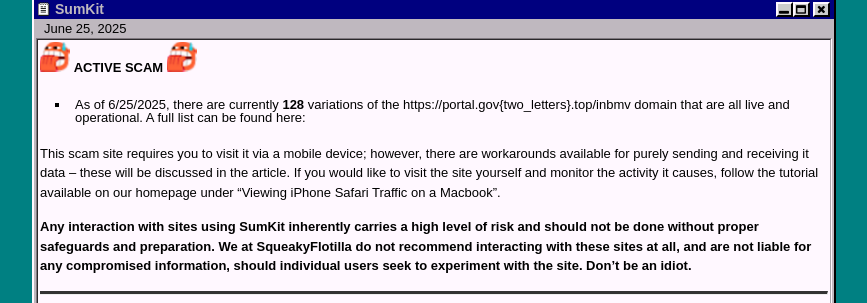
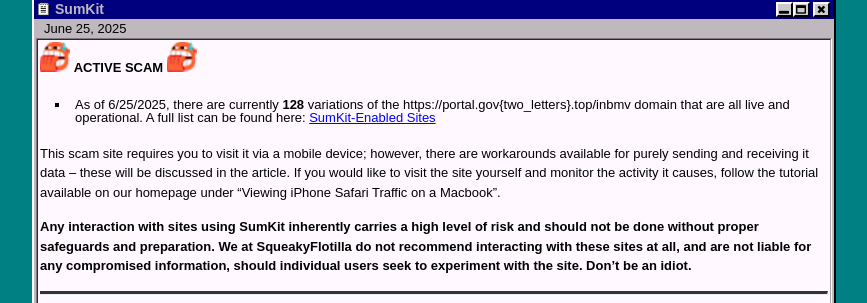
Before and after one commit to scattered-gonk/scattered-gonk.github.io, a Jekyll site: the page built from _posts/2025-25-06-SumKit.md, in a window 1280 px wide. Shown: the part 263-566 px from the top of the page, without its empty margins (206-1073 px from the left). Built offline with Jekyll 4.4.1, drawn with Linux system fonts in a browser that asks for light colours.

Commit message:
Updated designs

```diff
--- a/_posts/2025-25-06-SumKit.md
+++ b/_posts/2025-25-06-SumKit.md
@@ -72,7 +72,7 @@
 
 <!-- <img src="/assets/smile.png" width="30" height="30">  *Likely an active scam, though no live samples listed below*  <img src="/assets/smile.png" width="30" height="30"> -->
 
-* As of 6/25/2025, there are currently **128** variations of the https://portal.gov{two_letters}.top/inbmv domain that are all live and operational. A full list can be found here:
+* As of 6/25/2025, there are currently **128** variations of the https://portal.gov{two_letters}.top/inbmv domain that are all live and operational. A full list can be found here: <a href="#popup1"> SumKit-Enabled Sites </a>
 <br>
 
 This scam site requires you to visit it via a mobile device; however, there are workarounds available for purely sending and receiving it data -- these will be discussed in the article. If you would like to visit the site yourself and monitor the activity it causes, follow the tutorial available on our homepage under "Viewing iPhone Safari Traffic on a Macbook".
```
